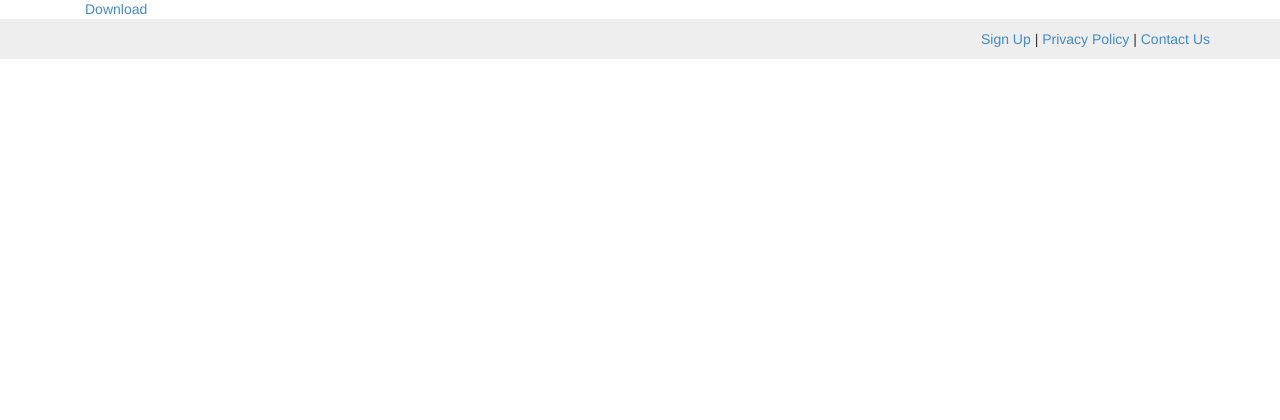
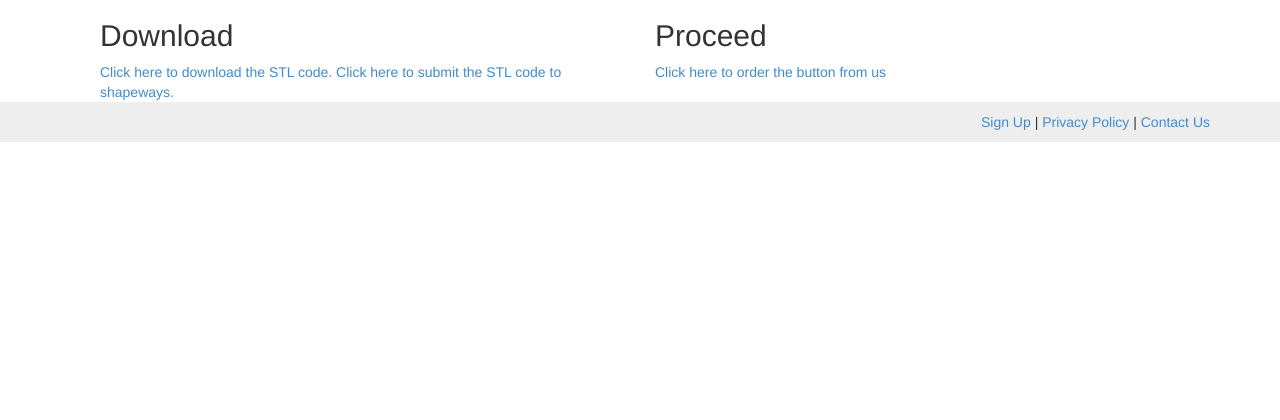
Before and after one commit to jljohnlu/JDLC_Website, a PHP site: page /designoutput.php in a window 1280 px wide. Shown: the part 282-702 px from the top of the page. Run offline with PHP 8.4, Linux system fonts and the light colour scheme; data that the repository does not hold is empty; some libraries are stand-ins or nearby versions.

Commit message:
design test

```diff
--- a/designoutput.php
+++ b/designoutput.php
@@ -63,25 +63,24 @@
   </div>
 </div>
 
+<?php
+	$body = $_POST['body'];
+	$size = $_POST['size'];
+	$shape = $_POST['shape'];
+?>
+
 <div class="container-fluid">
 	<div class="row">
-	  <?php
-		$body = $_POST['body'];
-		echo $body;
-		?>
+		<div class="col-xs-6">
+		<h2>Download</h2>
+		<a href= "<?php echo $body.$size.$shape.'.txt'?>" download>Click here to download the STL code.</a>
+		<a href= "http://www.shapeways.com/create?li=nav">Click here to submit the STL code to shapeways.</a>
+		</div>
 
-		<?php
-		$size = $_POST['size'];
-		echo $size;
-		?>
-
-		<?php
-		$shape = $_POST['shape'];
-		echo $shape;
-		?>
-
-		<a href= "<?php echo $body.$size.$shape.'.txt'?>" download>Download</a>
-
+		<div class="col-xs-6">
+		<h2>Proceed</h2>
+		<a href= "make.php">Click here to order the button from us</a>
+		</div>
 	</div>
 </div>
 
```
